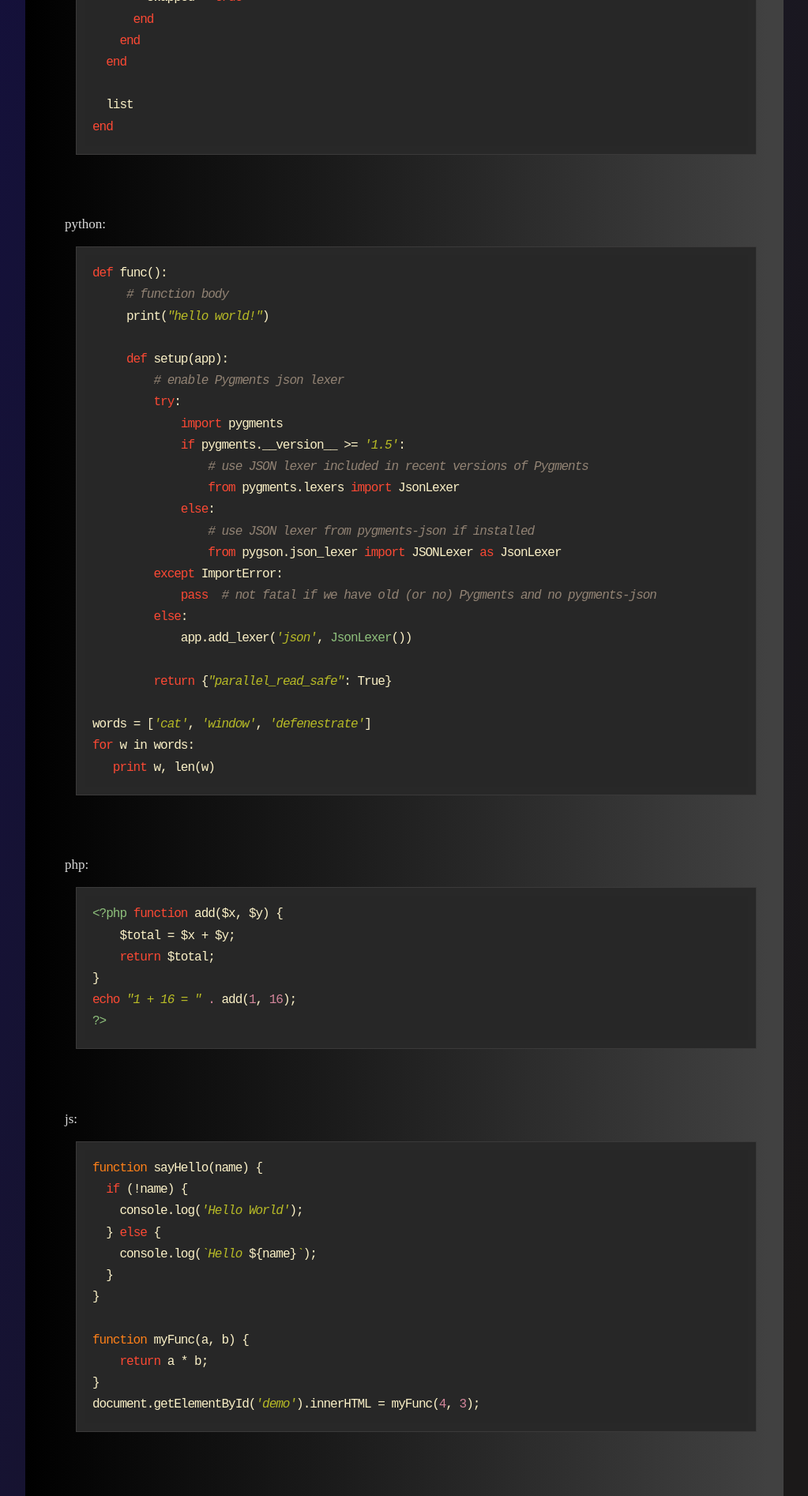
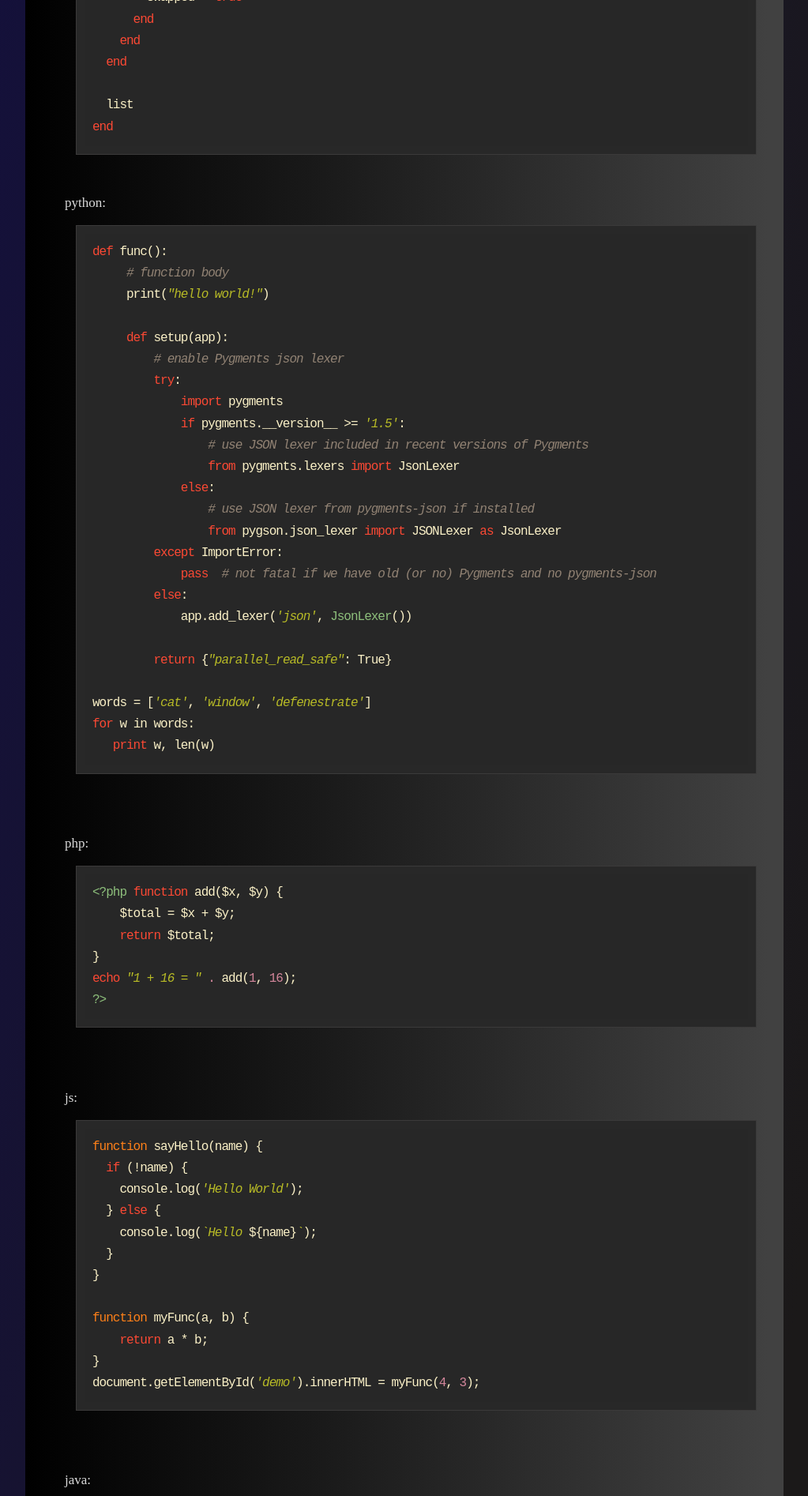
Before and after one commit to codepark-kr/codepark-kr.github.io, a Jekyll site: the page built from _posts/2019-11-06-syntax-highlighting.markdown, in a window 1280 px wide. Shown: the part 651-2545 px from the top of the page at 79% size, without its empty margins (128-1151 px from the left). Built offline with Jekyll 4.4.1, drawn with Linux system fonts in a browser that asks for light colours; some web fonts are replaced.

```diff
--- a/_posts/2019-11-06-syntax-highlighting.markdown
+++ b/_posts/2019-11-06-syntax-highlighting.markdown
@@ -32,7 +32,7 @@ end
 {% endhighlight %}
 
 
-<br /><br />python:
+<br />python:
 {% highlight python %}
 def func():
      # function body
--- a/_sass/base.scss
+++ b/_sass/base.scss
@@ -107,7 +107,6 @@ button, #demo{ cursor: pointer; }
 .sidebar5{ border: 1px solid white; position: fixed; display: inline-block; margin-top: 380px; padding: 12px;
           font-size: 14pt; right: 360px; cursor: pointer; border-radius: 50%; }
 .sidebar5:hover{ background-color:rgb(190, 180, 158); color: black; transition: cubic-bezier(0.175, 0.885, 0.32, 1.275) .3s; }
-
 
 
 .container { width: $container-width;  max-width: $container-max-width;  margin-right: auto;  margin-left: auto; margin-top: 40px;
```
